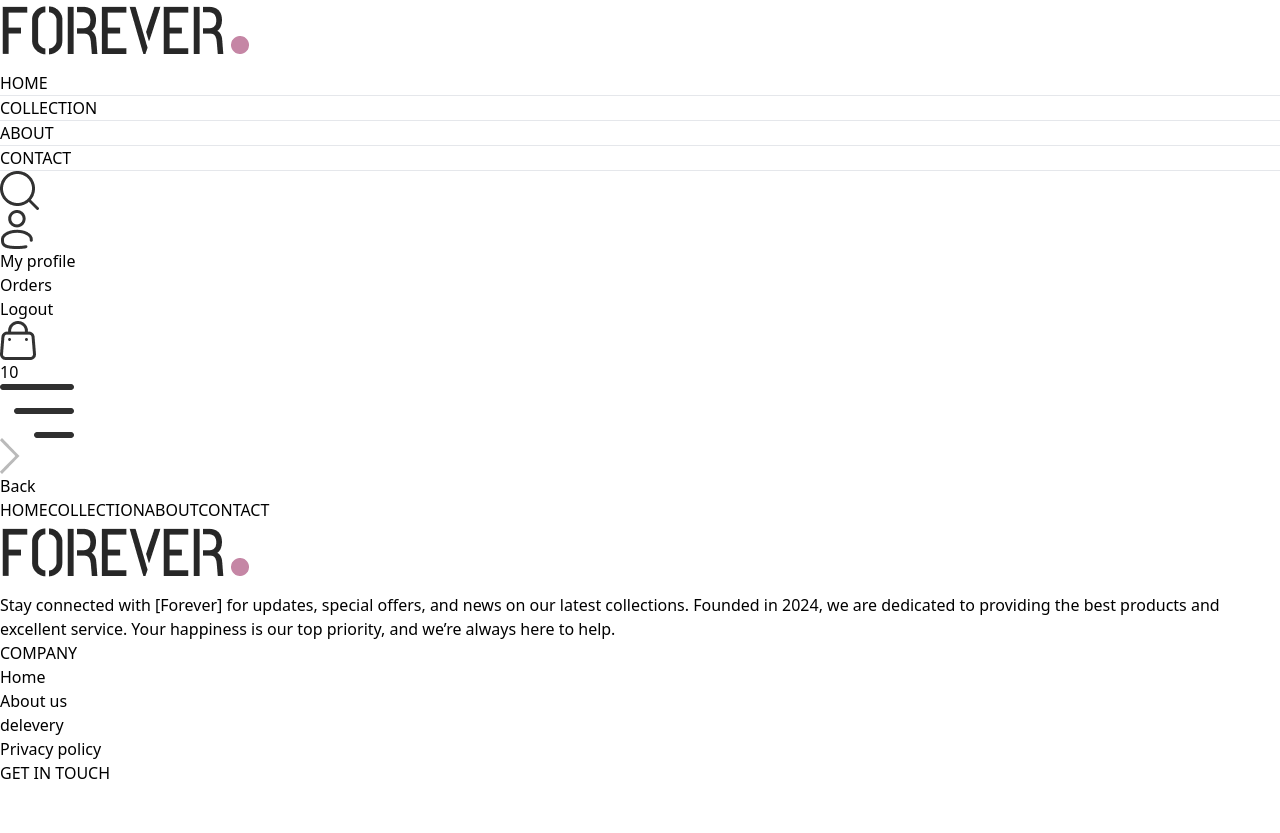
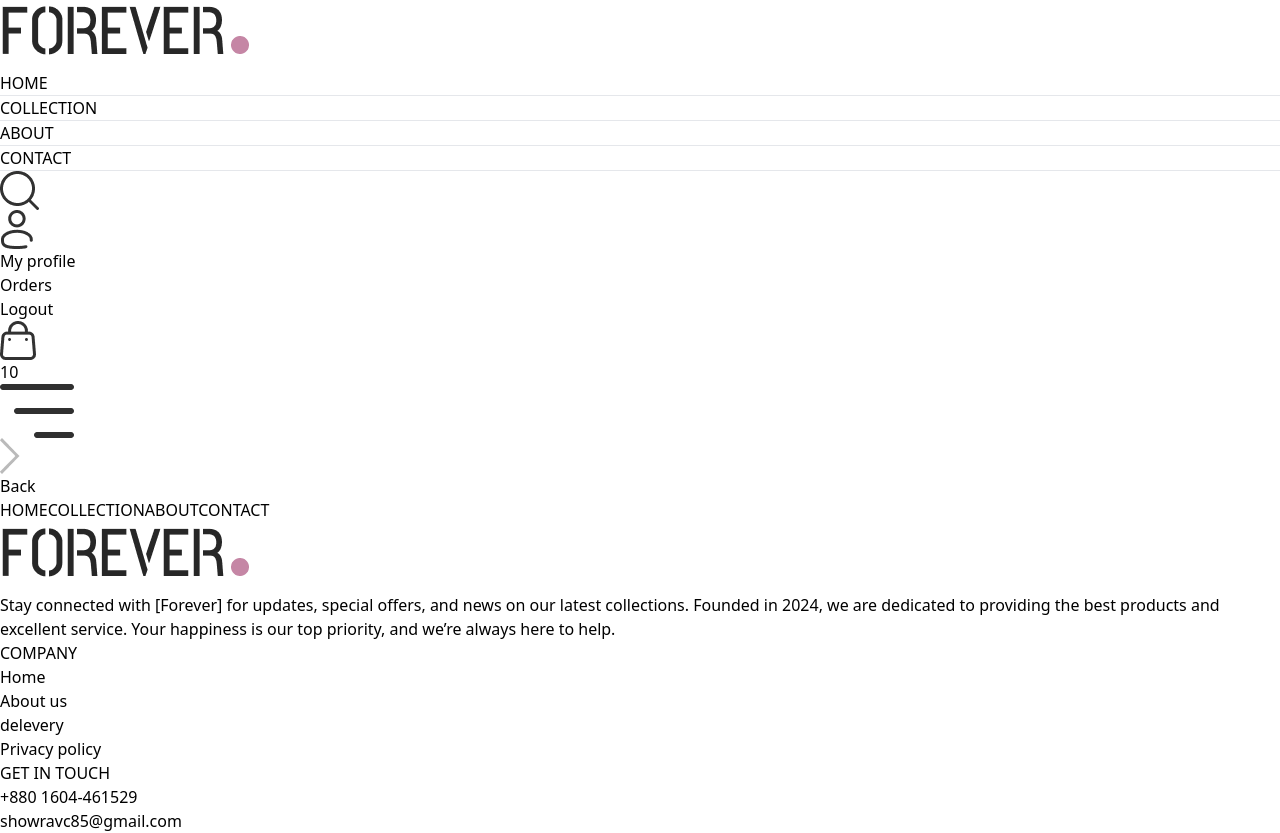
Before and after one commit to Showrav-tech/E-commerce-webstite, a React (Vite) app: page /orders in a window 1280 px wide. Before the commit the page ends 800 px from the top, so only its background shows below. Built offline with nearby package versions, Linux system fonts and the light colour scheme.

Commit message:
Footer Completed

```diff
--- a/src/components/Footer.jsx
+++ b/src/components/Footer.jsx
@@ -24,7 +24,15 @@ const Footer = () => {
 <div>
     <p className='text-xl font-medium mb-5'>GET IN TOUCH</p>
     <ul className='flex flex-col gap-1 text-gray-600'>
-
+       <li>
+  <a href="tel:+8801604461529">+880 1604-461529</a>
+</li>
+    <li>
+  <a href="https://mail.google.com/mail/?view=cm&fs=1&to=showravc85@gmail.com" target="_blank">
+    showravc85@gmail.com
+  </a>
+</li>
+        <li></li>
     </ul>
 </div>
       </div>
```
